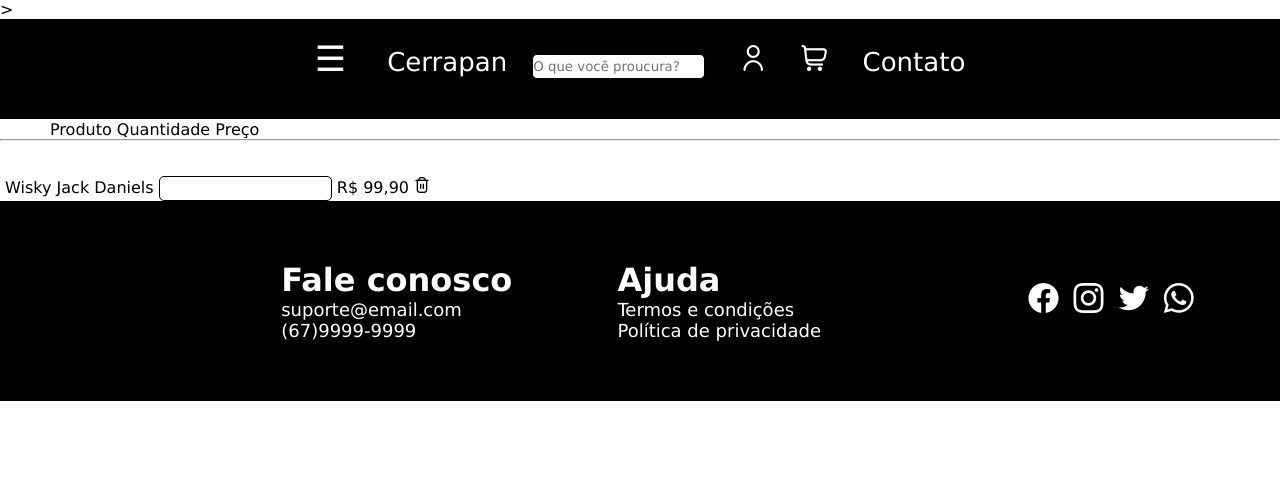
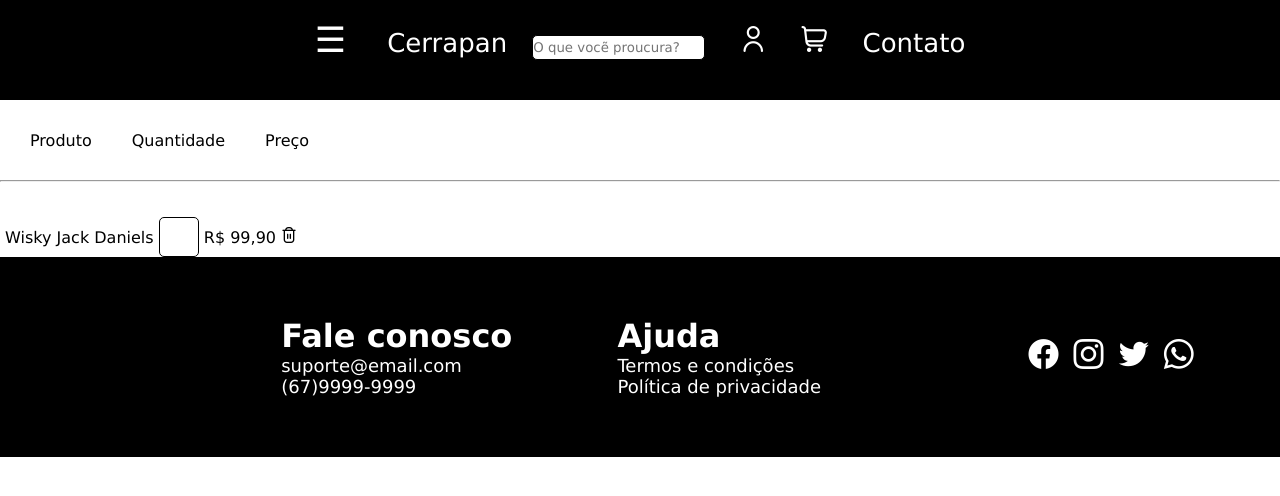
Before and after one commit to JHE4N/drink-site, a plain HTML site: page cart.html in a window 1280 px wide. Drawn offline with nearby package versions, Linux system fonts and the light colour scheme.

Commit message:
Update cart.html

```diff
--- a/cart.html
+++ b/cart.html
@@ -7,7 +7,7 @@
     <title>Meu carrinho</title>
     <link rel='stylesheet' href='https://cdn-uicons.flaticon.com/uicons-regular-rounded/css/uicons-regular-rounded.css'>
     <link rel='stylesheet' href='https://cdn-uicons.flaticon.com/uicons-bold-rounded/css/uicons-bold-rounded.css'>
-    <link rel='stylesheet' href='https://cdn-uicons.flaticon.com/uicons-regular-rounded/css/uicons-regular-rounded.css'> <!--Lixeira-->>
+    <link rel='stylesheet' href='https://cdn-uicons.flaticon.com/uicons-regular-rounded/css/uicons-regular-rounded.css'> <!--Lixeira-->
     <link rel='stylesheet' href='https://cdn-uicons.flaticon.com/uicons-brands/css/uicons-brands.css'> <!--Facebook-->
     <link rel='stylesheet' href='https://cdn-uicons.flaticon.com/uicons-brands/css/uicons-brands.css'> <!--Instagram-->
     <link rel='stylesheet' href='https://cdn-uicons.flaticon.com/uicons-brands/css/uicons-brands.css'> <!--Twitter-->
@@ -71,8 +71,18 @@
             height: 101px;
         }
         .info_produto{
-            display: inline;
-            padding: 50px;
+            display: flex;
+            padding: 10px;
+            margin: 10;
+        }
+        .info_produto span{
+            margin: 20px;
+        }
+        .produto input{
+            width: 40px;
+            height: 40px;
+            text-align: center;
+            font-size: 16px;
         }
         footer{
             background-color: black;
```
